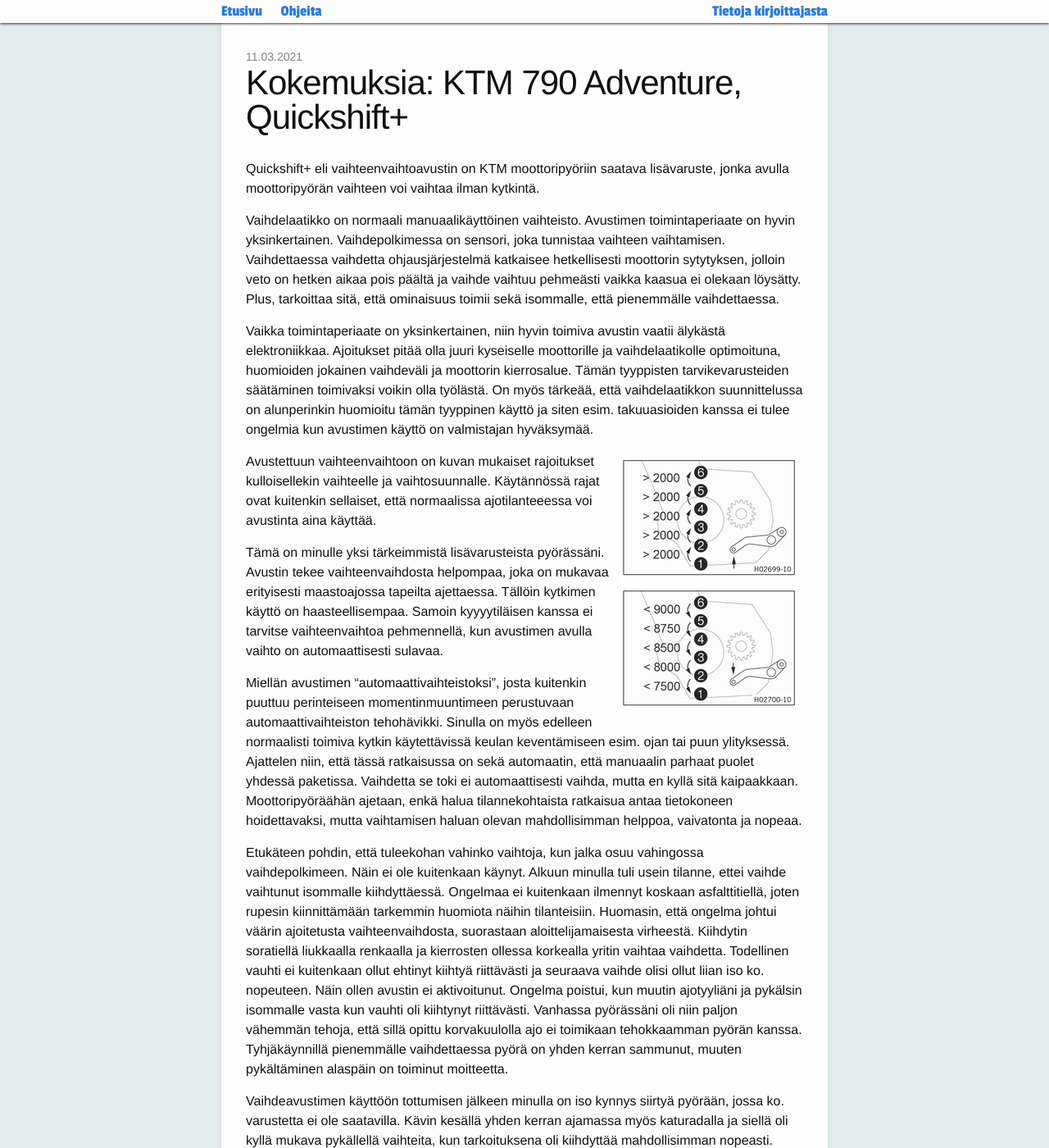
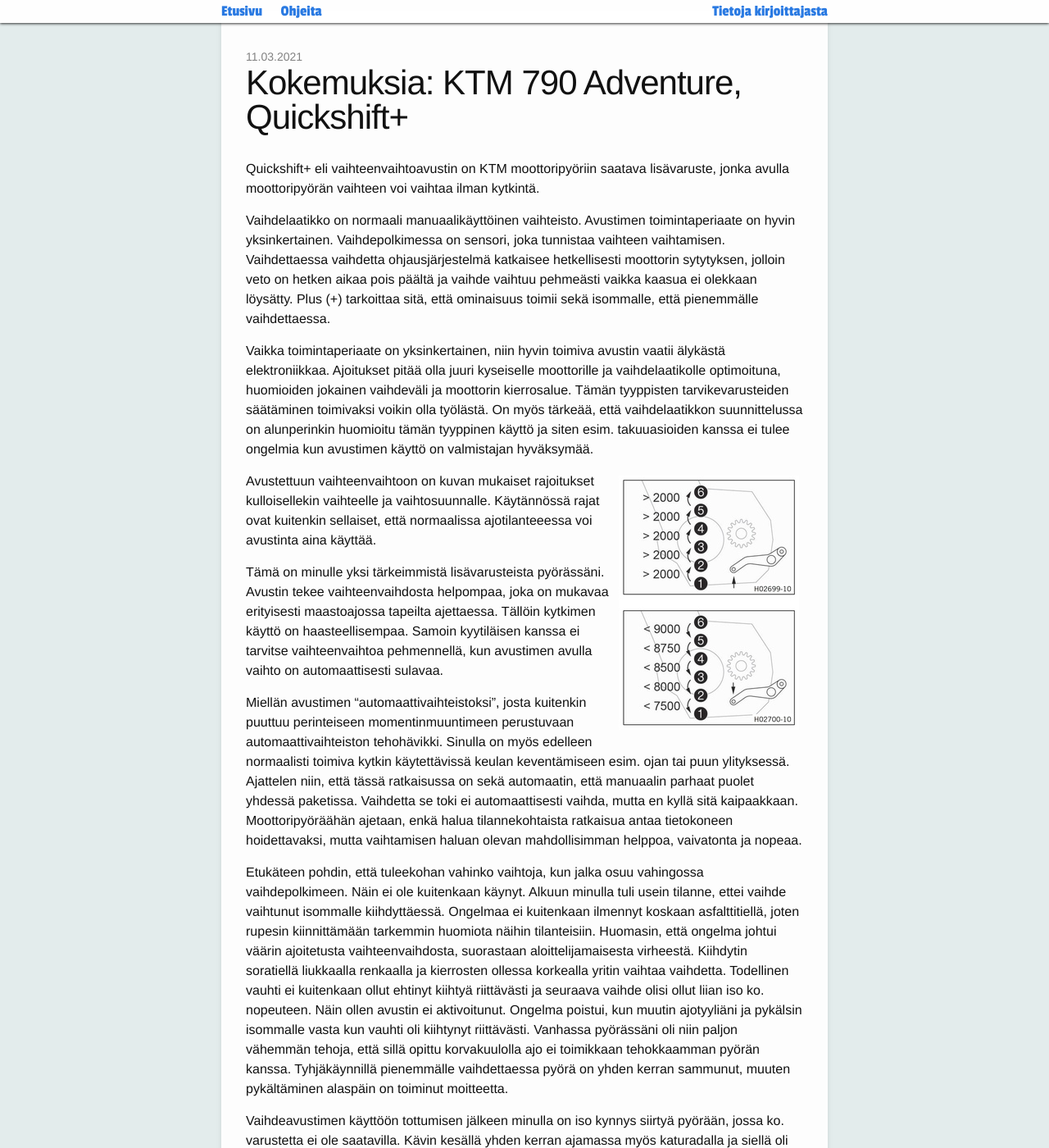
Before and after one commit to seikkailuendurolla/seikkailuendurolla.github.io, a Jekyll site: the page built from _posts/2021-03-11-kokemuksia-ktm-790-adventure-quickshift.md, in a window 1280 px wide and 1400 px high, scrolled down 617 px. Shown: the whole window at 82% size. Built offline with Jekyll 4.4.1, drawn with Linux system fonts in a browser that asks for light colours; some web fonts are replaced; comment, search, counter and statistics services are not loaded.

Commit message:
Korjauksia

```diff
--- a/_posts/2021-03-11-kokemuksia-ktm-790-adventure-quickshift.md
+++ b/_posts/2021-03-11-kokemuksia-ktm-790-adventure-quickshift.md
@@ -19,7 +19,7 @@
 joka tunnistaa vaihteen vaihtamisen. Vaihdettaessa vaihdetta
 ohjausjärjestelmä katkaisee hetkellisesti moottorin sytytyksen, jolloin
 veto on hetken aikaa pois päältä ja vaihde vaihtuu pehmeästi vaikka
-kaasua ei olekaan löysätty. Plus, tarkoittaa sitä, että ominaisuus
+kaasua ei olekkaan löysätty. Plus (+) tarkoittaa sitä, että ominaisuus
 toimii sekä isommalle, että pienemmälle vaihdettaessa.
 
 <!--more-->
@@ -44,7 +44,7 @@
 Tämä on minulle yksi tärkeimmistä lisävarusteista pyörässäni. Avustin
 tekee vaihteenvaihdosta helpompaa, joka on mukavaa erityisesti
 maastoajossa tapeilta ajettaessa. Tällöin kytkimen käyttö on
-haasteellisempaa. Samoin kyyyytiläisen kanssa ei tarvitse
+haasteellisempaa. Samoin kyytiläisen kanssa ei tarvitse
 vaihteenvaihtoa pehmennellä, kun avustimen avulla vaihto on
 automaattisesti sulavaa.
 
@@ -72,7 +72,7 @@
 ollen avustin ei aktivoitunut. Ongelma poistui, kun muutin ajotyyliäni
 ja pykälsin isommalle vasta kun vauhti oli kiihtynyt riittävästi.
 Vanhassa pyörässäni oli niin paljon vähemmän tehoja, että sillä opittu
-korvakuulolla ajo ei toimikaan tehokkaamman pyörän kanssa.
+korvakuulolla ajo ei toimikkaan tehokkaamman pyörän kanssa.
 Tyhjäkäynnillä pienemmälle vaihdettaessa pyörä on yhden kerran sammunut,
 muuten pykältäminen alaspäin on toiminut moitteetta.
 
```
